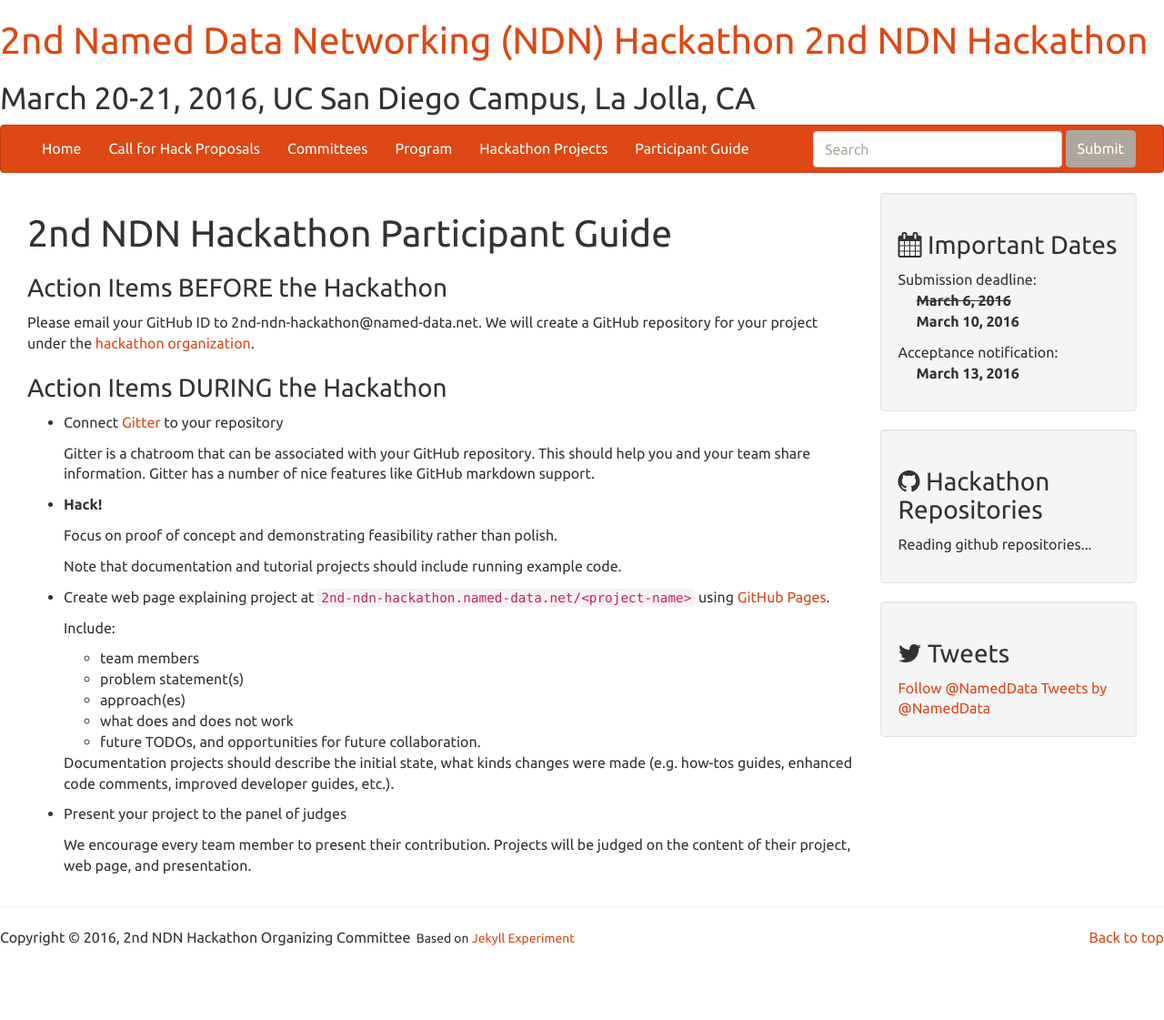
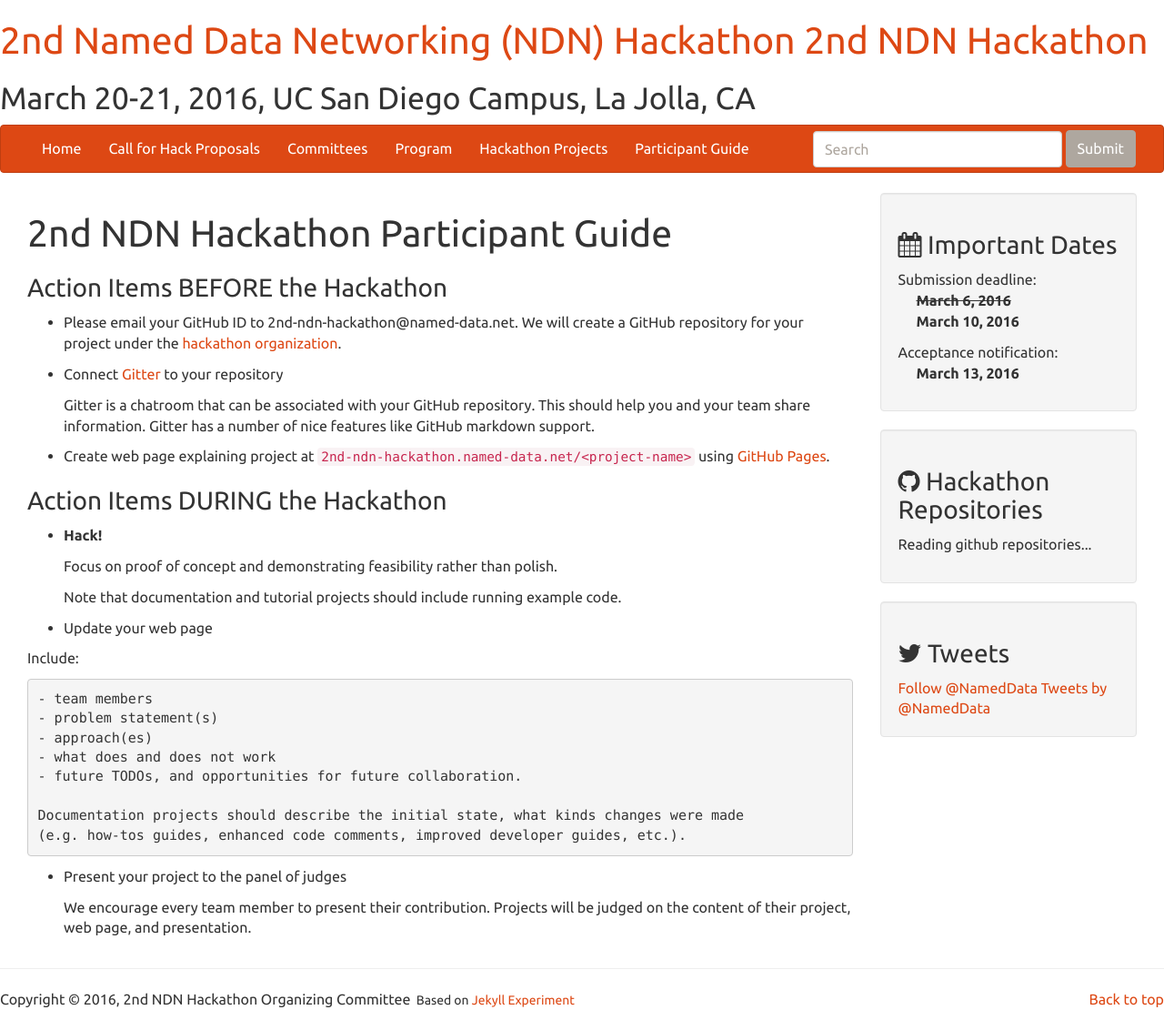
Before and after one commit to 2nd-ndn-hackathon/2nd-ndn-hackathon.github.io, a Jekyll site: the page built from guide.md, in a window 1280 px wide. Shown: the whole page at 91% size. Built offline with Jekyll 4.4.1, drawn with Linux system fonts in a browser that asks for light colours; comment, search, counter and statistics services are not loaded; before the commit the page ends 1053 px from its top, so only the background shows below that; some of the changed lines change nothing that is shown.

Commit message:
update guide

```diff
--- a/guide.md
+++ b/guide.md
@@ -5,15 +5,18 @@
 
 ### Action Items BEFORE the Hackathon
 
-Please email your GitHub ID to 2nd-ndn-hackathon@named-data.net.  We will create a GitHub repository
+- Please email your GitHub ID to 2nd-ndn-hackathon@named-data.net.  We will create a GitHub repository
 for your project under the [hackathon organization](https://github.com/2nd-ndn-hackathon).
 
-### Action Items DURING the Hackathon
 
 - Connect [Gitter](https://www.gitter.im/) to your repository
 
     Gitter is a chatroom that can be associated with your GitHub repository. This should help you and
     your team share information. Gitter has a number of nice features like GitHub markdown support.
+
+- Create web page explaining project at `2nd-ndn-hackathon.named-data.net/<project-name>` using [GitHub Pages](https://pages.github.com/).
+
+### Action Items DURING the Hackathon
 
 - **Hack!**
 
@@ -21,9 +24,9 @@
 
     Note that documentation and tutorial projects should include running example code.
 
-- Create web page explaining project at `2nd-ndn-hackathon.named-data.net/<project-name>` using [GitHub Pages](https://pages.github.com/).
+- Update your web page
 
-    Include:
+Include:
 
     - team members
     - problem statement(s)
@@ -34,6 +37,8 @@
     Documentation projects should describe the initial state, what kinds changes were made
     (e.g. how-tos guides, enhanced code comments, improved developer guides, etc.).
 
+
+
 - Present your project to the panel of judges
 
     We encourage every team member to present their contribution.
```
